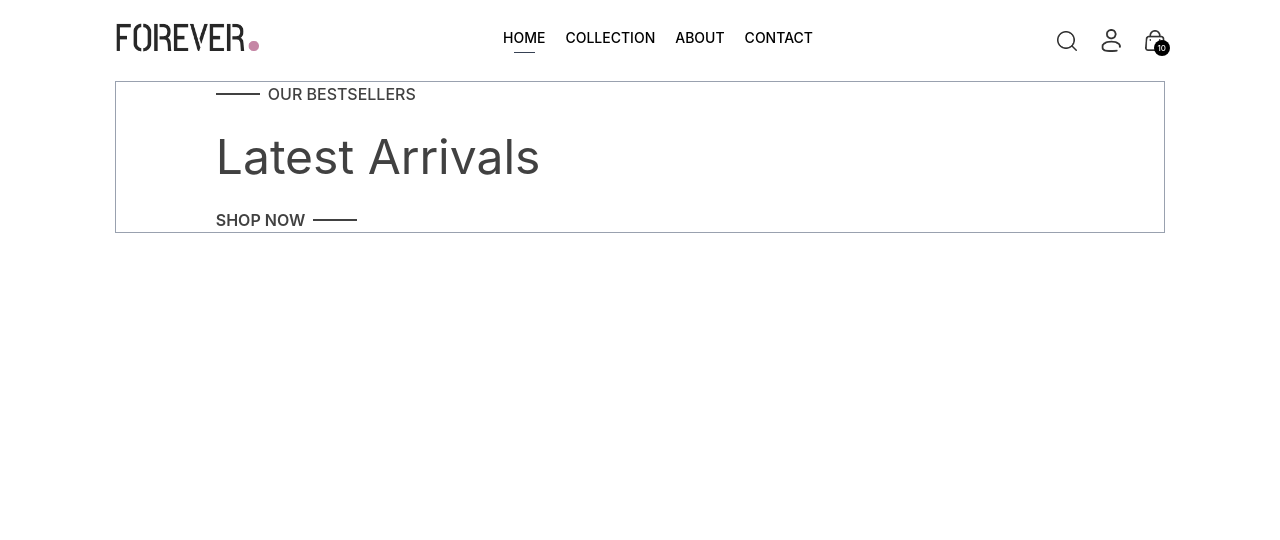
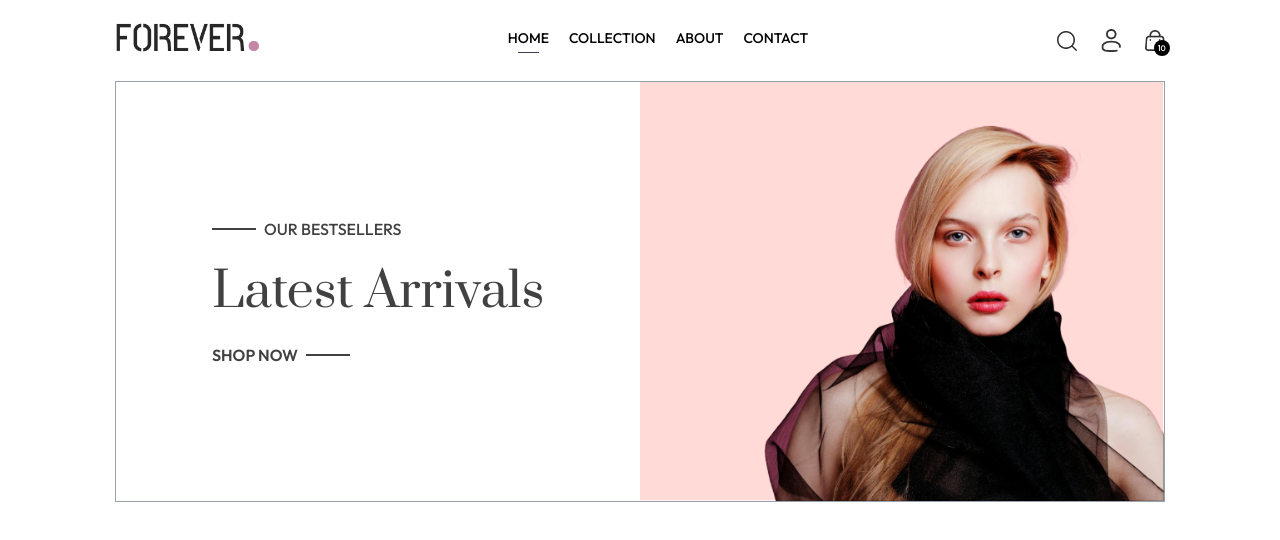
Before and after one commit to Felix3242/e-commerce, a React (Vite) app in the folder frontend/: page / in a window 1280 px wide. Shown: the top 540 px of the page. Built offline with nearby package versions, Linux system fonts and the light colour scheme.

Commit message:
finished hero

```diff
--- a/frontend/src/components/Hero.jsx
+++ b/frontend/src/components/Hero.jsx
@@ -1,4 +1,5 @@
 import React from 'react'
+import { assets } from '../assets/assets'
 
 const Hero = () => {
   return (
@@ -10,7 +11,7 @@
                     <p className='w-8 md:w-11 h-[2px] bg-[#414141]'></p>
                     <p className='font-medium text-sm md:text-base'>OUR BESTSELLERS</p>
                 </div>
-                <h1 className='text-3xl sm:py-3 lg:text-5xl leading-relaxed'>Latest Arrivals</h1>
+                <h1 className='prata-regular text-3xl sm:py-3 lg:text-5xl leading-relaxed'>Latest Arrivals</h1>
                 <div className='flex items-center gap-2'>
                     <p className='font-semibold text-sm md:text-base'>SHOP NOW</p>
                     <p className='w-8 md:w-11 h-[2px] bg-[#414141]'></p>
@@ -18,7 +19,7 @@
             </div>
         </div>
         {/* Hero Right Side */}
-
+        <img className='w-full sm:w-1/2' src={assets.hero_img} alt="" />
     </div>
   )
 }
--- a/frontend/src/index.css
+++ b/frontend/src/index.css
@@ -1,5 +1,17 @@
+@import url('https://fonts.googleapis.com/css2?family=Outfit:wght@100..900&family=Prata&display=swap');
+
 @import "tailwindcss";
 
 a.active hr{
   display: block;
 }
+
+*{
+  font-family: "Outfit";
+}
+
+.prata-regular {
+  font-family: "Prata", serif;
+  font-weight: 400;
+  font-style: normal;
+}
```
